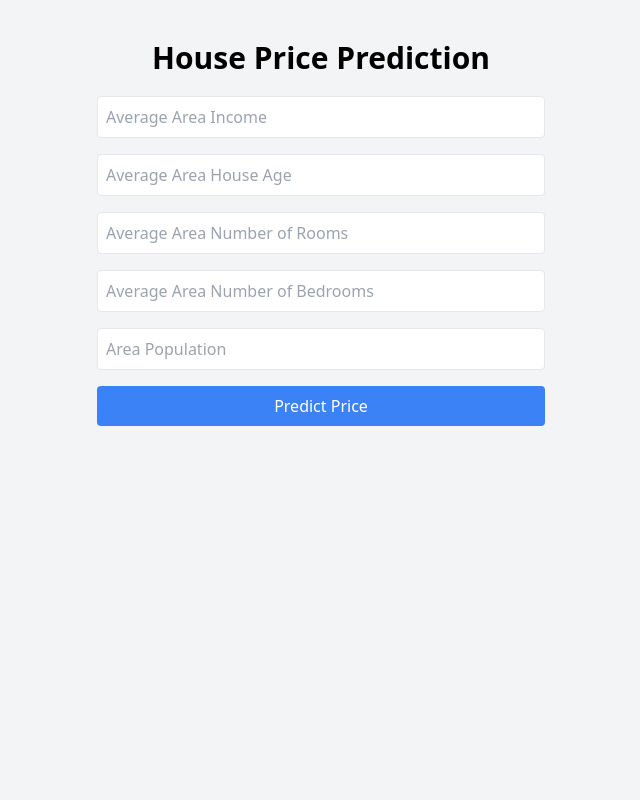
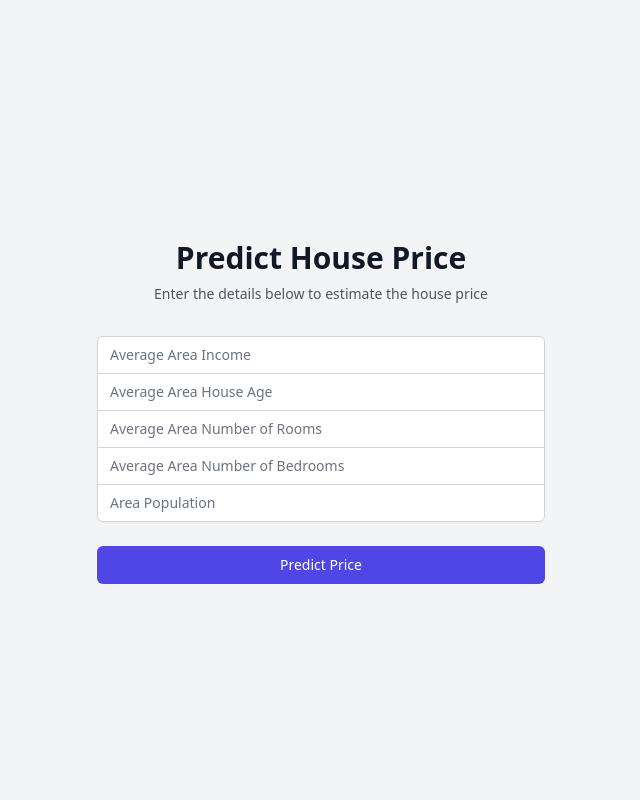
Before and after one commit to jparep/real-estate, a Flask app: page / in a window 1280 px wide. Shown: the whole page, without its empty margins (319-959 px from the left). Run offline with Flask 3, Linux system fonts and the light colour scheme; style sheets or scripts are compiled from the project's sources; parts of the project's set-up code (start-up, migrations or seed data) failed here and were passed over.

Commit message:
Index file updated

```diff
--- a/app/templates/index.html
+++ b/app/templates/index.html
@@ -7,18 +7,58 @@
     <title>House Price Prediction</title>
 </head>
 <body class="bg-gray-100">
-    <div class="container mx-auto mt-10">
-        <h1 class="text-3xl font-bold text-center mb-5">House Price Prediction</h1>
-        <form method="POST" action="/">
-            <div class="grid grid-cols-1 gap-4 max-w-md mx-auto">
-                <input type="number" name="Avg. Area Income" placeholder="Average Area Income" class="p-2 border rounded" required>
-                <input type="number" step="0.01" name="Avg. Area House Age" placeholder="Average Area House Age" class="p-2 border rounded" required>
-                <input type="number" step="0.01" name="Avg. Area Number of Rooms" placeholder="Average Area Number of Rooms" class="p-2 border rounded" required>
-                <input type="number" name="Avg. Area Number of Bedrooms" placeholder="Average Area Number of Bedrooms" class="p-2 border rounded" required>
-                <input type="number" name="Area Population" placeholder="Area Population" class="p-2 border rounded" required>
-                <button type="submit" class="bg-blue-500 text-white p-2 rounded">Predict Price</button>
+    <div class="min-h-screen flex items-center justify-center py-12 px-4 sm:px-6 lg:px-8">
+        <div class="max-w-md w-full space-y-8">
+            <div>
+                <h2 class="mt-6 text-center text-3xl font-extrabold text-gray-900">
+                    Predict House Price
+                </h2>
+                <p class="mt-2 text-center text-sm text-gray-600">
+                    Enter the details below to estimate the house price
+                </p>
             </div>
-        </form>
+            <form class="mt-8 space-y-6" method="POST" action="/">
+                <div class="rounded-md shadow-sm -space-y-px">
+                    <div>
+                        <label for="avg-area-income" class="sr-only">Average Area Income</label>
+                        <input id="avg-area-income" name="Avg. Area Income" type="number" step="0.01" autocomplete="income"
+                               required class="appearance-none rounded-none relative block w-full px-3 py-2 border border-gray-300 placeholder-gray-500 text-gray-900 rounded-t-md focus:outline-none focus:ring-indigo-500 focus:border-indigo-500 focus:z-10 sm:text-sm"
+                               placeholder="Average Area Income">
+                    </div>
+                    <div>
+                        <label for="avg-area-house-age" class="sr-only">Average Area House Age</label>
+                        <input id="avg-area-house-age" name="Avg. Area House Age" type="number" step="0.01" autocomplete="house-age"
+                               required class="appearance-none rounded-none relative block w-full px-3 py-2 border border-gray-300 placeholder-gray-500 text-gray-900 focus:outline-none focus:ring-indigo-500 focus:border-indigo-500 focus:z-10 sm:text-sm"
+                               placeholder="Average Area House Age">
+                    </div>
+                    <div>
+                        <label for="avg-area-number-rooms" class="sr-only">Average Area Number of Rooms</label>
+                        <input id="avg-area-number-rooms" name="Avg. Area Number of Rooms" type="number" step="0.01" autocomplete="number-rooms"
+                               required class="appearance-none rounded-none relative block w-full px-3 py-2 border border-gray-300 placeholder-gray-500 text-gray-900 focus:outline-none focus:ring-indigo-500 focus:border-indigo-500 focus:z-10 sm:text-sm"
+                               placeholder="Average Area Number of Rooms">
+                    </div>
+                    <div>
+                        <label for="avg-area-number-bedrooms" class="sr-only">Average Area Number of Bedrooms</label>
+                        <input id="avg-area-number-bedrooms" name="Avg. Area Number of Bedrooms" type="number" step="0.01" autocomplete="number-bedrooms"
+                               required class="appearance-none rounded-none relative block w-full px-3 py-2 border border-gray-300 placeholder-gray-500 text-gray-900 focus:outline-none focus:ring-indigo-500 focus:border-indigo-500 focus:z-10 sm:text-sm"
+                               placeholder="Average Area Number of Bedrooms">
+                    </div>
+                    <div>
+                        <label for="area-population" class="sr-only">Area Population</label>
+                        <input id="area-population" name="Area Population" type="number" step="0.01" autocomplete="population"
+                               required class="appearance-none rounded-none relative block w-full px-3 py-2 border border-gray-300 placeholder-gray-500 text-gray-900 rounded-b-md focus:outline-none focus:ring-indigo-500 focus:border-indigo-500 focus:z-10 sm:text-sm"
+                               placeholder="Area Population">
+                    </div>
+                </div>
+
+                <div class="flex justify-center">
+                    <button type="submit"
+                            class="group relative w-full flex justify-center py-2 px-4 border border-transparent text-sm font-medium rounded-md text-white bg-indigo-600 hover:bg-indigo-700 focus:outline-none focus:ring-2 focus:ring-offset-2 focus:ring-indigo-500">
+                        Predict Price
+                    </button>
+                </div>
+            </form>
+        </div>
     </div>
 </body>
 </html>
```
